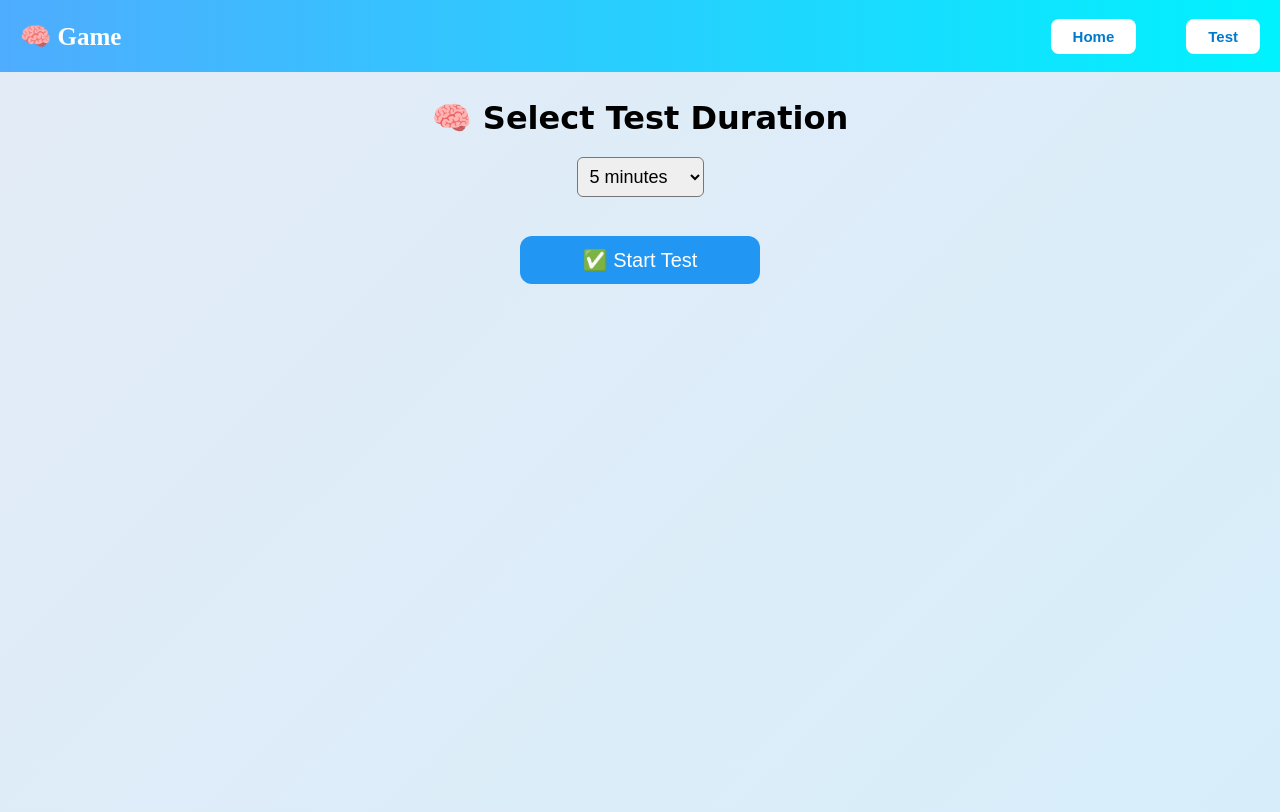
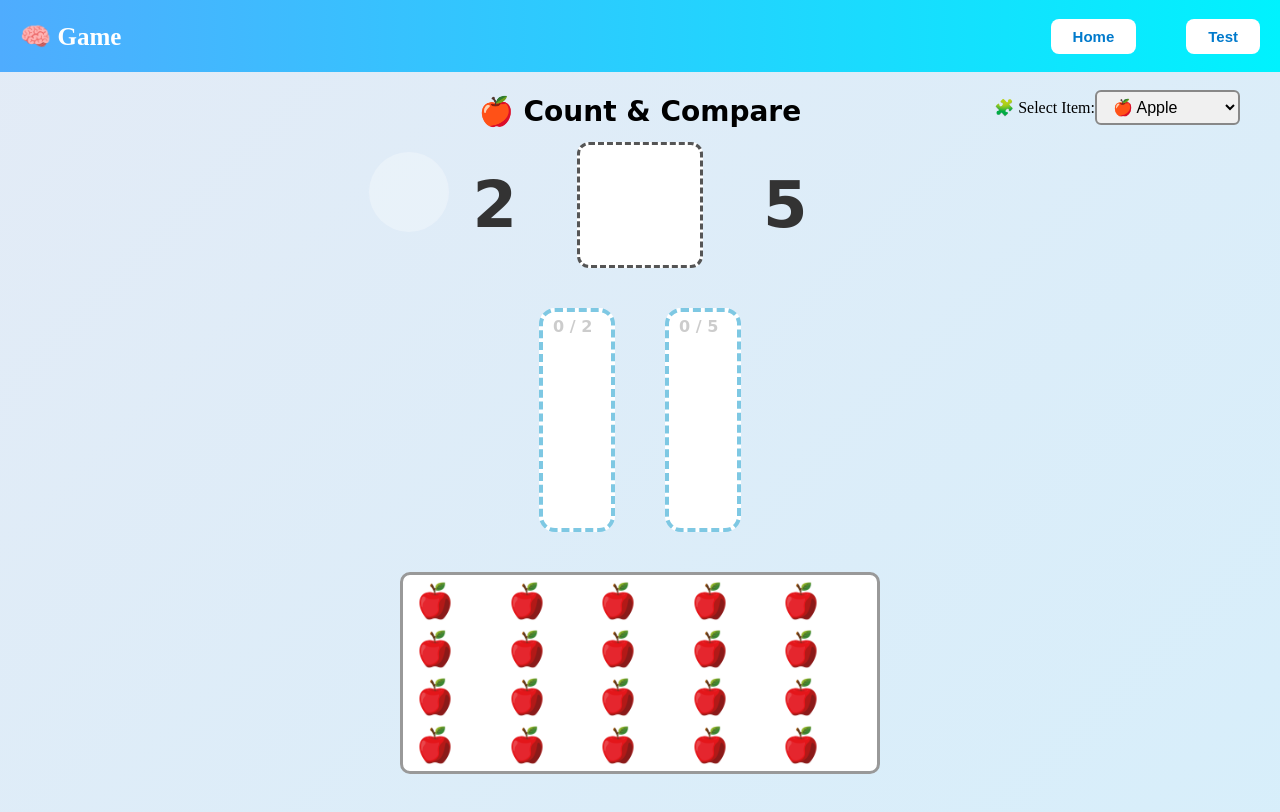
Before and after one commit to keerthanasankuru/game, a React (Create React App) app: page /compare in a window 1280 px wide. Shown: the top 812 px of the page. Built offline with nearby package versions, Linux system fonts and the light colour scheme.

Commit message:
Update CompareGame.jsx

```diff
--- a/src/components/CompareGame.jsx
+++ b/src/components/CompareGame.jsx
@@ -1,147 +1,216 @@
-import React, { useEffect, useState, useCallback } from "react";
-import { useNavigate } from "react-router-dom";
-import "./CompareTest.css";
+import React, { useEffect, useState } from "react";
+import confetti from "canvas-confetti";
+import "./CompareGame.css";
 import Navbar from "./Navbar";
 
 const rand = (min, max) => Math.floor(Math.random() * (max - min + 1)) + min;
+const play = (a) => { a.currentTime = 0; a.play().catch(() => {}); };
+const twin = (a, b) => { play(a); play(b); };
 
-export default function CompareTest() {
-  const [questions, setQuestions] = useState([]);
-  const [currentIndex, setCurrentIndex] = useState(0);
-  const [selectedSymbol, setSelectedSymbol] = useState("");
-  const [timeLeft, setTimeLeft] = useState(0);
-  const [testStarted, setTestStarted] = useState(false);
-  const [answers, setAnswers] = useState([]);
-  const [selectedTime, setSelectedTime] = useState(5);
-  const navigate = useNavigate();
+const sfxRight = new Audio("/sounds/success-1-6297.mp3");
+const sfxWrong = new Audio("/sounds/fail-2-277575.mp3");
+const voiceRight = new Audio("/sounds/very-good.mp3");
+const voiceWrong = new Audio("/sounds/try-again.mp3");
+const tapSound = new Audio("/sounds/tap.mp3");
 
-  const finishTest = useCallback(() => {
-    navigate("/result", { state: { answers } });
-  }, [navigate, answers]);
+export default function CompareGame() {
+  const [leftNum, setLeftNum] = useState(1);
+  const [rightNum, setRightNum] = useState(1);
+  const [supply, setSupply] = useState([]);
+  const [left, setLeft] = useState([]);
+  const [right, setRight] = useState([]);
+  const [pickedApple, setPickedApple] = useState("");
+  const [trayOn, setTrayOn] = useState(false);
+  const [pickedSym, setPickedSym] = useState("");
+  const [symSlot, setSymSlot] = useState("");
+  const [msg, setMsg] = useState("");
+  const [itemType, setItemType] = useState("apple");
 
-  const startTest = () => {
-    const qns = Array.from({ length: 10 }, () => {
-      const a = rand(1, 9);
-      const b = rand(1, 9);
-      const correct = a > b ? ">" : a < b ? "<" : "=";
-      return { left: a, right: b, correct };
-    });
-    setQuestions(qns);
-    setTimeLeft(selectedTime * 60);
-    setTestStarted(true);
+  const freshRound = () => {
+    const n1 = rand(1, 9);
+    const n2 = rand(1, 9);
+    setLeftNum(n1);
+    setRightNum(n2);
+    const apples = Array.from({ length: 20 }, (_, k) => ({
+      id: `a-${Date.now()}-${k}`,
+      src: `/images/${itemType}.png`,
+    }));
+    setSupply(apples);
+    setLeft([]);
+    setRight([]);
+    setPickedApple("");
+    setPickedSym("");
+    setSymSlot("");
+    setTrayOn(false);
+    setMsg("");
   };
 
-  useEffect(() => {
-    if (!testStarted || timeLeft <= 0) {
-      if (testStarted && timeLeft <= 0) finishTest();
+  useEffect(freshRound, [itemType]);
+
+  const togglePick = (id) => {
+    play(tapSound);
+    const element = document.getElementById(id);
+    if (element) {
+      element.classList.add("tapped");
+      setTimeout(() => element.classList.remove("tapped"), 200);
+    }
+    setPickedApple((prev) => (prev === id ? "" : id));
+  };
+
+  const dropInto = (side) => {
+    if (!pickedApple) return;
+    const apple = supply.find((a) => a.id === pickedApple);
+    if (!apple) return;
+
+    if (side === "L" && left.length < leftNum) {
+      setSupply((s) => s.filter((a) => a.id !== pickedApple));
+      setLeft((arr) => [...arr, apple]);
+    } else if (side === "R" && right.length < rightNum) {
+      setSupply((s) => s.filter((a) => a.id !== pickedApple));
+      setRight((arr) => [...arr, apple]);
+    } else {
       return;
     }
-    const t = setTimeout(() => setTimeLeft((t) => t - 1), 1000);
-    return () => clearTimeout(t);
-  }, [timeLeft, testStarted, finishTest]);
 
-  const formatTime = (seconds) => {
-    const m = String(Math.floor(seconds / 60)).padStart(2, '0');
-    const s = String(seconds % 60).padStart(2, '0');
-    return `${m}:${s}`;
+    setPickedApple("");
+
+    setTimeout(() => {
+      setTrayOn(
+        (side === "L" ? left.length + 1 : left.length) === leftNum &&
+        (side === "R" ? right.length + 1 : right.length) === rightNum
+      );
+    }, 0);
   };
 
-  const submitAnswer = () => {
-    if (!selectedSymbol) return;
-    const current = questions[currentIndex];
-    setAnswers((prev) => [
-      ...prev,
-      {
-        question: `${current.left} ? ${current.right}`,
-        selected: selectedSymbol,
-        correct: current.correct,
-        isCorrect: selectedSymbol === current.correct,
-      },
-    ]);
-    setSelectedSymbol("");
-    if (currentIndex === questions.length - 1) {
-      finishTest();
+  const placeSymbol = () => {
+    if (!pickedSym || symSlot) return;
+
+    const ok =
+      (pickedSym === ">" && leftNum > rightNum) ||
+      (pickedSym === "<" && leftNum < rightNum) ||
+      (pickedSym === "=" && leftNum === rightNum);
+
+    if (ok) {
+      twin(sfxRight, voiceRight);
+      confetti({ particleCount: 120, spread: 70 });
+      setSymSlot(pickedSym);
+      setPickedSym("");
+      setMsg("🎉 Very good Suhaas!");
+      setTimeout(freshRound, 2000);
     } else {
-      setCurrentIndex(currentIndex + 1);
+      twin(sfxWrong, voiceWrong);
+      setMsg("❌ Malli try cheyu Suhaas!");
+      setPickedSym("");
+      setTimeout(() => setMsg(""), 3000);
     }
   };
 
-  if (!testStarted) {
-    return (
-      <>
-        <Navbar />
-        <div className="test-container">
-          <h2 className="test-title">🧠 Select Test Duration</h2>
-          <select
-            value={selectedTime}
-            onChange={(e) => setSelectedTime(parseInt(e.target.value))}
-            style={{ fontSize: "18px", padding: "8px", borderRadius: "6px" }}
-          >
-            {[...Array(12)].map((_, i) => {
-              const min = (i + 1) * 5;
-              return (
-                <option key={min} value={min}>
-                  {min} minutes
-                </option>
-              );
-            })}
-          </select>
-          <br />
-          <button
-            onClick={startTest}
-            className="test-submit-btn"
-            style={{ marginTop: "20px" }}
-          >
-            ✅ Start Test
-          </button>
-        </div>
-      </>
-    );
-  }
+  return (
+    <>
+      <Navbar />
 
-  if (questions.length === 0) return <p>Loading test...</p>;
-
-  const current = questions[currentIndex];
-
-  return (
-    <div className="test-container">
-      <Navbar />
-      <h2 className="test-title">🧪 Test Mode – Compare the Numbers</h2>
-      <div className="timer">⏰ Time Left: {formatTime(timeLeft)}</div>
-
-      <div className="test-num-row">
-        <span className="test-big-num">{current.left}</span>
-        <span className="test-big-num">?</span>
-        <span className="test-big-num">{current.right}</span>
+      {/* ✅ Item selection bar directly below Navbar */}
+      <div className="item-dropdown-bar">
+        <label htmlFor="item-select">🧩 Select Item:</label>
+        <select
+          id="item-select"
+          value={itemType}
+          onChange={(e) => setItemType(e.target.value)}
+          className="item-type-dropdown"
+        >
+          <option value="apple">🍎 Apple</option>
+          <option value="biscuit">🍪 Biscuit</option>
+          <option value="chocolate">🍫 Chocolate</option>
+          <option value="pen">🖊️ Pen</option>
+          <option value="block">🧱 Block</option>
+        </select>
       </div>
 
-      <div className="test-sym-row">
-        {["<", "=", ">"].map((sym) => (
+      <div className="cmp-container animated-bg">
+        <h2 className="cmp-title">🍎 Count & Compare</h2>
+
+        <div className="num-row">
+          <span className="big-num">{leftNum}</span>
           <div
-            key={sym}
-            className={`test-sym-box ${selectedSymbol === sym ? "picked" : ""}`}
-            onClick={() => setSelectedSymbol(sym)}
+            className={`sym-slot ${symSlot ? "filled" : ""}`}
+            onClick={placeSymbol}
           >
-            {sym}
+            {symSlot ? (
+              <img
+                src={`/images/${
+                  symSlot === "<"
+                    ? "less"
+                    : symSlot === ">"
+                    ? "greater"
+                    : "equal"
+                }.png`}
+                alt={symSlot}
+                style={{ width: "100%", height: "100%", objectFit: "contain" }}
+              />
+            ) : pickedSym ? "?" : ""}
           </div>
-        ))}
+          <span className="big-num">{rightNum}</span>
+        </div>
+
+        <div className="bucket-row">
+          <div className="bucket" onClick={() => dropInto("L")}>
+            <span className="apple-counter">
+              {left.length} / {leftNum}
+            </span>
+            {left.map((a) => (
+              <img key={a.id} src={a.src} alt="" className="apple" />
+            ))}
+          </div>
+
+          <div className="bucket" onClick={() => dropInto("R")}>
+            <span className="apple-counter">
+              {right.length} / {rightNum}
+            </span>
+            {right.map((a) => (
+              <img key={a.id} src={a.src} alt="" className="apple" />
+            ))}
+          </div>
+        </div>
+
+        <div className="supply">
+          {supply.map((a) => (
+            <img
+              key={a.id}
+              id={a.id}
+              src={a.src}
+              alt=""
+              className={`apple ${pickedApple === a.id ? "picked-apple" : ""}`}
+              onClick={() => togglePick(a.id)}
+            />
+          ))}
+        </div>
+
+        {trayOn && !symSlot && (
+          <div className="sym-row">
+            {["<", "=", ">"].map((sym) => (
+              <div
+                key={sym}
+                className={`sym-box ${pickedSym === sym ? "picked" : ""}`}
+                onClick={() => setPickedSym(sym)}
+              >
+                <img
+                  src={`/images/${
+                    sym === "<" ? "less" : sym === ">" ? "greater" : "equal"
+                  }.png`}
+                  alt={sym}
+                  style={{
+                    width: "100%",
+                    height: "100%",
+                    objectFit: "contain",
+                  }}
+                />
+              </div>
+            ))}
+          </div>
+        )}
+
+        {msg && <p className="cmp-msg">{msg}</p>}
       </div>
-
-      <button
-        onClick={submitAnswer}
-        disabled={!selectedSymbol}
-        className="test-submit-btn"
-      >
-        Submit
-      </button>
-
-      <button
-        onClick={finishTest}
-        className="test-submit-btn"
-        style={{ marginTop: "14px", backgroundColor: "#f44336" }}
-      >
-        ⛔ End Test
-      </button>
-    </div>
+    </>
   );
 }
```
